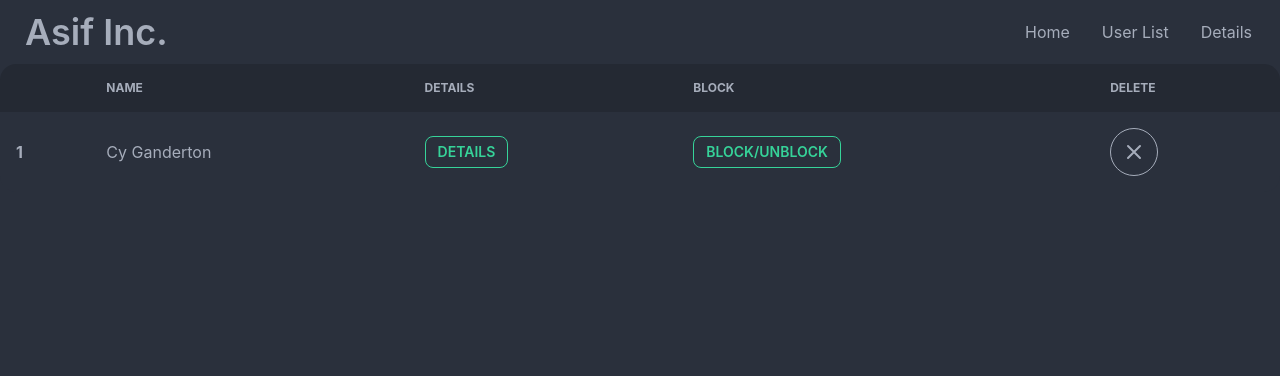
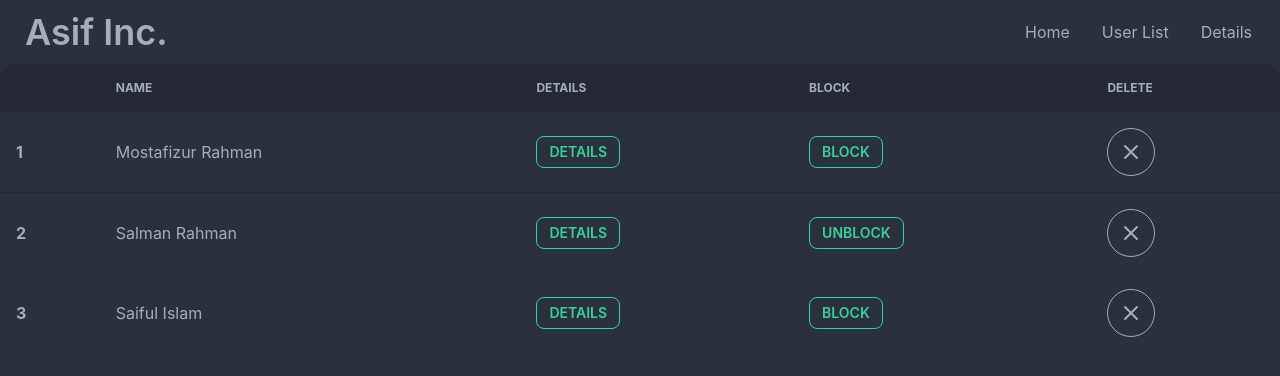
Before and after one commit to mostafizur610/crud-fullstack-client, a React (Create React App) app: page /userlist in a window 1280 px wide. Shown: the top 376 px of the page. Built offline with nearby package versions, Linux system fonts and the light colour scheme.

Commit message:
modified

```diff
--- a/src/App.js
+++ b/src/App.js
@@ -19,11 +19,11 @@ function App() {
           element: <Home></Home>
         },
         {
-          path: 'userlist/',
+          path: '/userlist',
           element: <UserList></UserList>
         },
         {
-          path: 'details/',
+          path: '/details',
           element: <List></List>
         }
       ]
--- a/src/Page/Home/Home.js
+++ b/src/Page/Home/Home.js
@@ -42,7 +42,7 @@ const Home = () => {
                         </div>
 
                         <div className="form-control mt-6">
-                            <input className="btn btn-primary" type="submit" value="Create"/>
+                            <Link to='/userlist'><input className="btn btn-primary" type="submit" value="Create"/></Link>
                         </div>
                     </form>
                 </div>
--- a/src/Page/List/List.js
+++ b/src/Page/List/List.js
@@ -29,10 +29,10 @@ const List = () => {
                     <tbody>
                     <tr>
                         <th>1</th>
-                        <td>Cy Ganderton</td>
-                        <td>Quality Control Specialist</td>
-                        <td>Quality Control Specialist</td>
-                        <td>Blue</td>
+                        <td>Mostafizur</td>
+                        <td>Rahman</td>
+                        <td>mostafizr.cse@gmail.com</td>
+                        <td>01752663049</td>
                     </tr>
 
                     </tbody>
--- a/src/Page/UserList/UserList.js
+++ b/src/Page/UserList/UserList.js
@@ -1,4 +1,5 @@
 import React from 'react';
+import { Link } from 'react-router-dom';
 
 const UserList = () => {
     return (
@@ -18,9 +19,21 @@ const UserList = () => {
                 <tbody>
                 <tr>
                     <th>1</th>
-                    <td>Cy Ganderton</td>
-                    <td><button className="btn btn-sm btn-outline btn-success">Details</button></td>
-                    <td><button className="btn btn-sm btn-outline btn-success">Block/unblock</button></td>
+                    <td>Mostafizur Rahman</td>
+                    <td><Link to='/details'><button className="btn btn-sm btn-outline btn-success">Details</button></Link></td>
+                    <td><button className="btn btn-sm btn-outline btn-success">Block</button></td>
+
+                    <td>
+                        <button className="btn btn-circle btn-outline">
+  <svg xmlns="http://www.w3.org/2000/svg" className="h-6 w-6" fill="none" viewBox="0 0 24 24" stroke="currentColor"><path strokeLinecap="round" strokeLinejoin="round" strokeWidth="2" d="M6 18L18 6M6 6l12 12" /></svg>
+</button></td>
+                </tr>
+
+                <tr>
+                    <th>2</th>
+                    <td>Salman Rahman</td>
+                    <td><Link to='/details'><button className="btn btn-sm btn-outline btn-success">Details</button></Link></td>
+                    <td><button className="btn btn-sm btn-outline btn-success">unblock</button></td>
 
                     <td>
                         <button className="btn btn-circle btn-outline">
@@ -30,6 +43,18 @@ const UserList = () => {
 
                 </tbody>
 
+                <tr>
+                    <th>3</th>
+                    <td>Saiful Islam</td>
+                    <td><Link to='/details'><button className="btn btn-sm btn-outline btn-success">Details</button></Link></td>
+                    <td><button className="btn btn-sm btn-outline btn-success">Block</button></td>
+
+                    <td>
+                        <button className="btn btn-circle btn-outline">
+  <svg xmlns="http://www.w3.org/2000/svg" className="h-6 w-6" fill="none" viewBox="0 0 24 24" stroke="currentColor"><path strokeLinecap="round" strokeLinejoin="round" strokeWidth="2" d="M6 18L18 6M6 6l12 12" /></svg>
+</button></td>
+                </tr>
+
             </table>
         </div>
     </div>
```
